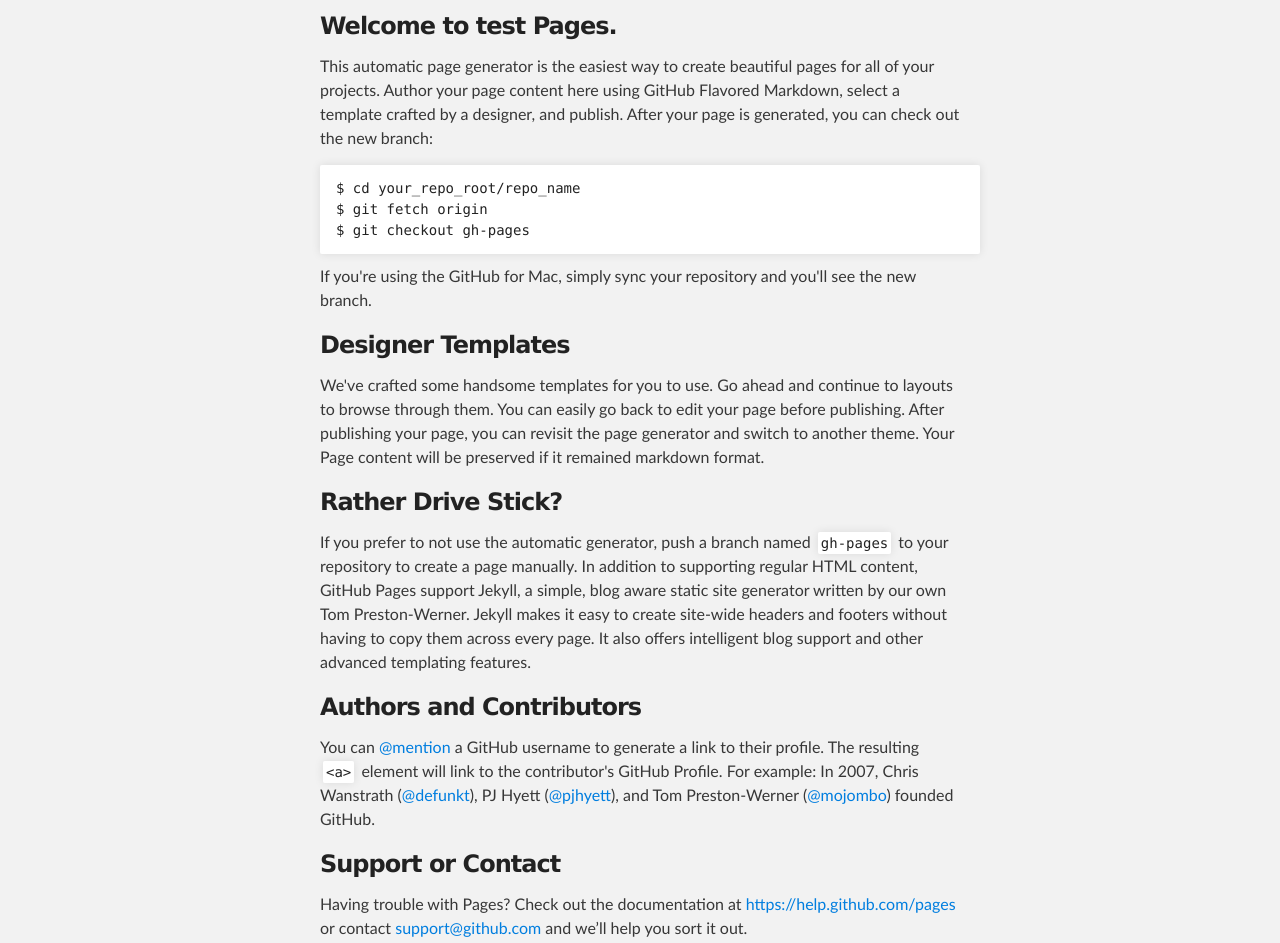
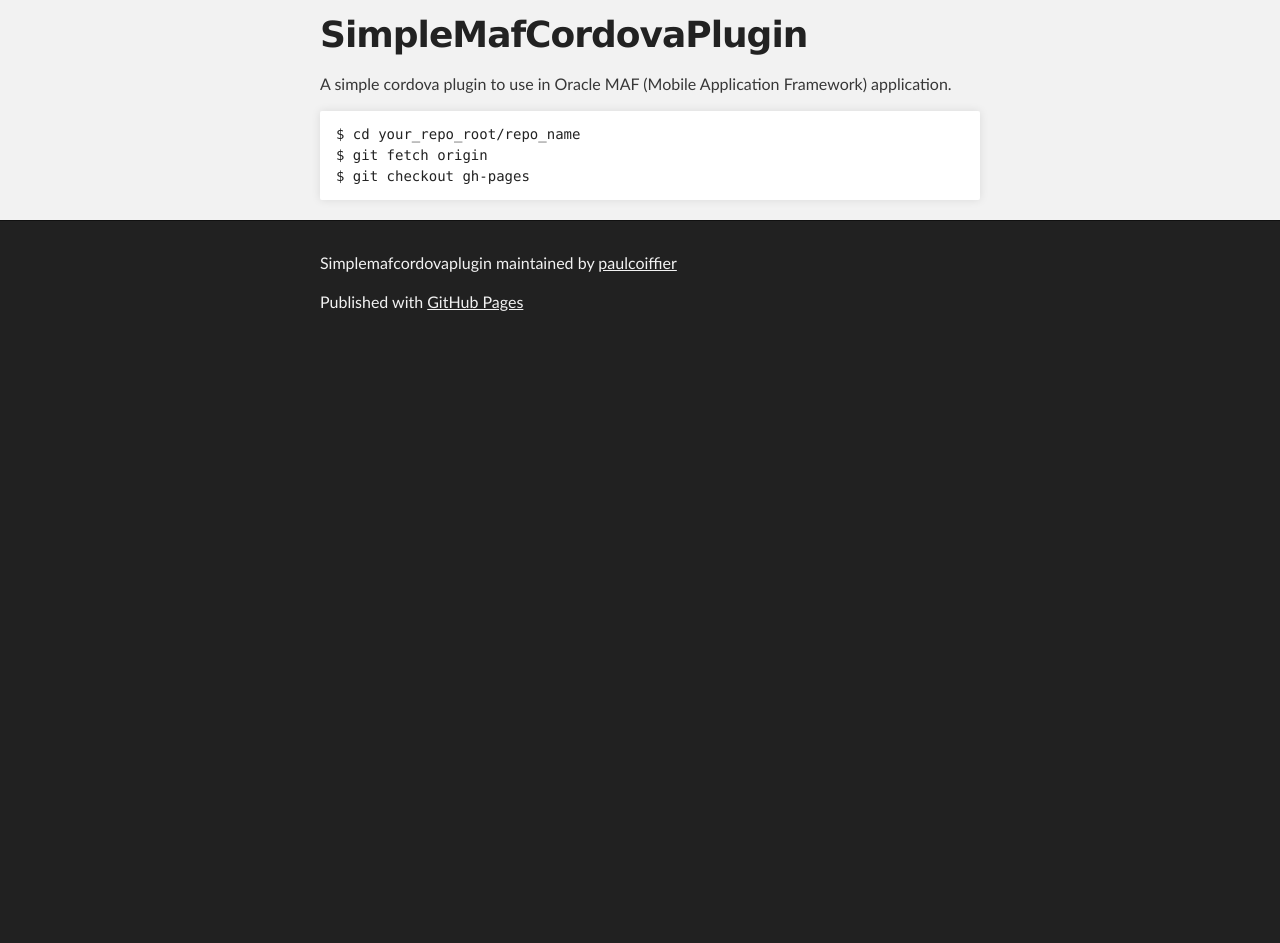
Before and after one commit to Mobissime/SimpleMafCordovaPlugin, a plain HTML site: page index.html in a window 1280 px wide. Shown: the part 288-1231 px from the top of the page. After the commit the page ends 800 px from the top, so only its background shows below. Drawn offline with Linux system fonts and the light colour scheme.

```diff
--- a/index.html
+++ b/index.html
@@ -31,37 +31,15 @@
     <!-- MAIN CONTENT -->
     <div id="main_content_wrap" class="outer">
       <section id="main_content" class="inner">
-        <h3>
-<a id="welcome-to-test-pages" class="anchor" href="#welcome-to-test-pages" aria-hidden="true"><span class="octicon octicon-link"></span></a>Welcome to test Pages.</h3>
+        <h1>
+<a id="simplemafcordovaplugin" class="anchor" href="#simplemafcordovaplugin" aria-hidden="true"><span class="octicon octicon-link"></span></a>SimpleMafCordovaPlugin</h1>
 
-<p>This automatic page generator is the easiest way to create beautiful pages for all of your projects. Author your page content here using GitHub Flavored Markdown, select a template crafted by a designer, and publish. After your page is generated, you can check out the new branch:</p>
+<p>A simple cordova plugin to use in Oracle MAF (Mobile Application Framework) application.</p>
 
 <pre><code>$ cd your_repo_root/repo_name
 $ git fetch origin
 $ git checkout gh-pages
 </code></pre>
-
-<p>If you're using the GitHub for Mac, simply sync your repository and you'll see the new branch.</p>
-
-<h3>
-<a id="designer-templates" class="anchor" href="#designer-templates" aria-hidden="true"><span class="octicon octicon-link"></span></a>Designer Templates</h3>
-
-<p>We've crafted some handsome templates for you to use. Go ahead and continue to layouts to browse through them. You can easily go back to edit your page before publishing. After publishing your page, you can revisit the page generator and switch to another theme. Your Page content will be preserved if it remained markdown format.</p>
-
-<h3>
-<a id="rather-drive-stick" class="anchor" href="#rather-drive-stick" aria-hidden="true"><span class="octicon octicon-link"></span></a>Rather Drive Stick?</h3>
-
-<p>If you prefer to not use the automatic generator, push a branch named <code>gh-pages</code> to your repository to create a page manually. In addition to supporting regular HTML content, GitHub Pages support Jekyll, a simple, blog aware static site generator written by our own Tom Preston-Werner. Jekyll makes it easy to create site-wide headers and footers without having to copy them across every page. It also offers intelligent blog support and other advanced templating features.</p>
-
-<h3>
-<a id="authors-and-contributors" class="anchor" href="#authors-and-contributors" aria-hidden="true"><span class="octicon octicon-link"></span></a>Authors and Contributors</h3>
-
-<p>You can <a href="https://github.com/blog/821" class="user-mention">@mention</a> a GitHub username to generate a link to their profile. The resulting <code>&lt;a&gt;</code> element will link to the contributor's GitHub Profile. For example: In 2007, Chris Wanstrath (<a href="https://github.com/defunkt" class="user-mention">@defunkt</a>), PJ Hyett (<a href="https://github.com/pjhyett" class="user-mention">@pjhyett</a>), and Tom Preston-Werner (<a href="https://github.com/mojombo" class="user-mention">@mojombo</a>) founded GitHub.</p>
-
-<h3>
-<a id="support-or-contact" class="anchor" href="#support-or-contact" aria-hidden="true"><span class="octicon octicon-link"></span></a>Support or Contact</h3>
-
-<p>Having trouble with Pages? Check out the documentation at <a href="https://help.github.com/pages">https://help.github.com/pages</a> or contact <a href="mailto:support@github.com">support@github.com</a> and we’ll help you sort it out.</p>
       </section>
     </div>
 
```
Also changed, not shown: params.json (+1 -1 lines).
